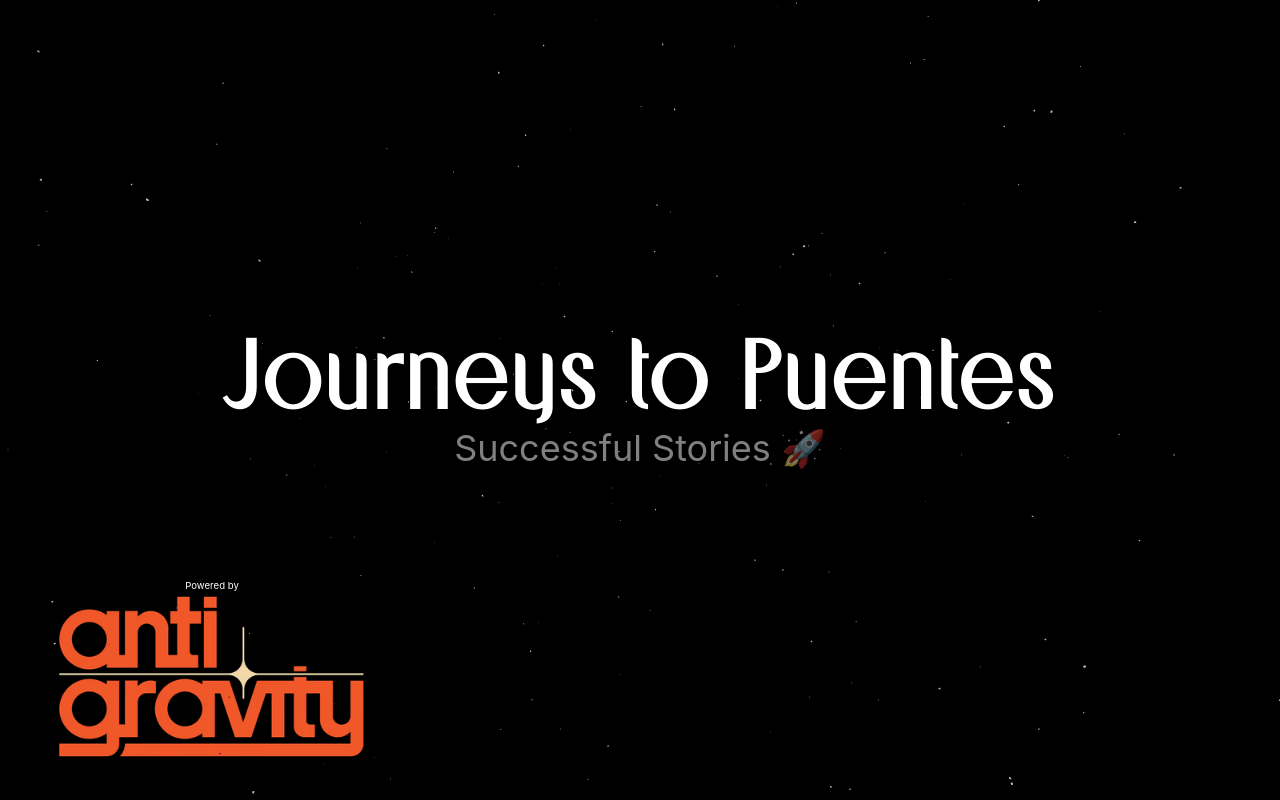
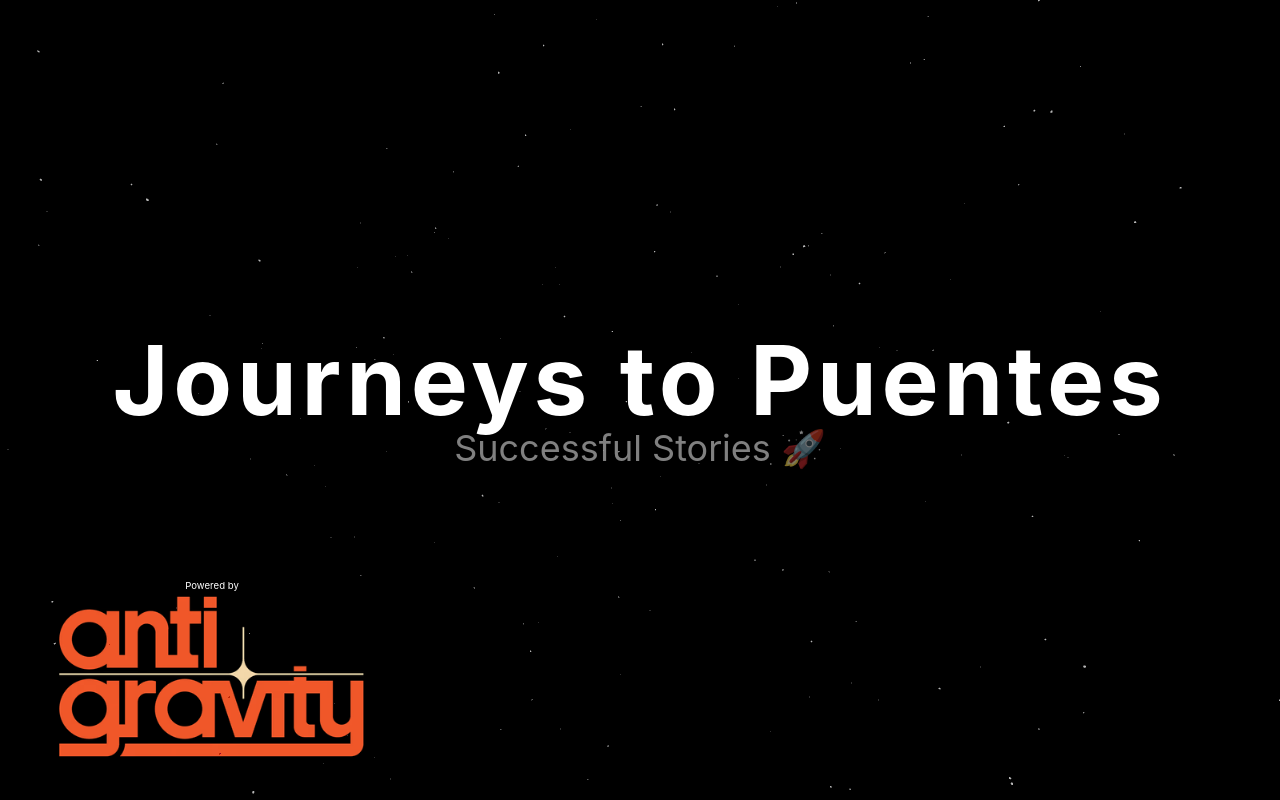
Before and after one commit to Favious/my-journey-to-puentes, a Next.js app: page / in a window 1280 px wide. Built offline with nearby package versions, Linux system fonts and the light colour scheme.

Commit message:
fix: fonts and assets correctly imported for vercel deploy

```diff
--- a/next.config.ts
+++ b/next.config.ts
@@ -2,7 +2,41 @@ import type { NextConfig } from "next";
 
 const nextConfig: NextConfig = {
   devIndicators: false,
-  /* config options here */
+  // Ensure static assets are properly served
+  assetPrefix: process.env.NODE_ENV === 'production' ? '' : '',
+  // Enable static file serving
+  trailingSlash: false,
+  // Ensure fonts are properly loaded
+  experimental: {
+    // optimizeCss: true, // Disabled due to critters dependency issue
+  },
+  // Headers for font loading
+  async headers() {
+    return [
+      {
+        source: '/fonts/(.*)',
+        headers: [
+          {
+            key: 'Cache-Control',
+            value: 'public, max-age=31536000, immutable',
+          },
+          {
+            key: 'Access-Control-Allow-Origin',
+            value: '*',
+          },
+        ],
+      },
+      {
+        source: '/:path*\\.(png|jpg|jpeg|gif|webp|svg|ico|avif|mp3|wav|ogg|gltf|bin)',
+        headers: [
+          {
+            key: 'Cache-Control',
+            value: 'public, max-age=31536000, immutable',
+          },
+        ],
+      },
+    ];
+  },
 };
 
 export default nextConfig;
--- a/src/app/globals.css
+++ b/src/app/globals.css
@@ -1,14 +1,7 @@
 @import "tailwindcss";
 
 /* SF Pro fonts removed - using system fonts instead to avoid CORS issues */
-
-@font-face {
-  font-family: 'SS Bridge';
-  src: url('/fonts/ss-bridge.regular.ttf') format('truetype');
-  font-weight: normal;
-  font-style: normal;
-  font-display: swap;
-}
+/* Custom font is now loaded via Next.js font optimization in layout.tsx */
 
 html {
   scroll-behavior: smooth;
@@ -30,7 +23,7 @@ html {
   --color-foreground: var(--foreground);
   --font-sans: -apple-system, BlinkMacSystemFont, "Segoe UI", Roboto, "Helvetica Neue", Arial, sans-serif;
   --font-mono: Monaco, "Cascadia Code", "Roboto Mono", Consolas, "Courier New", monospace;
-  --font-bridge: "SS Bridge", -apple-system, BlinkMacSystemFont, "Segoe UI", Roboto, "Helvetica Neue", Arial, sans-serif;
+  --font-bridge: var(--font-ss-bridge), -apple-system, BlinkMacSystemFont, "Segoe UI", Roboto, "Helvetica Neue", Arial, sans-serif;
 }
 
 @media (prefers-color-scheme: dark) {
--- a/src/app/layout.tsx
+++ b/src/app/layout.tsx
@@ -1,6 +1,14 @@
 import type { Metadata } from "next";
 import "./globals.css";
 import Image from "next/image";
+import localFont from "next/font/local";
+
+// Load custom font using Next.js font optimization
+const ssBridge = localFont({
+  src: '../../public/fonts/ss-bridge.regular.ttf',
+  variable: '--font-ss-bridge',
+  display: 'swap',
+});
 
 export const metadata: Metadata = {
   title: "Journeys to Puentes",
@@ -14,7 +22,7 @@ export default function RootLayout({
 }>) {
   return (
     <html lang="en">
-      <body className="antialiased">
+      <body className={`antialiased ${ssBridge.variable}`}>
         {/* Logo in bottom left corner - clickable to redirect to Antigravity Capital */}
         <div className="fixed -bottom-2 -left-5 md:bottom-5 md:left-5 z-50 mix-blend-difference">
           <a
```
Also changed, not shown: vercel.json (added).
